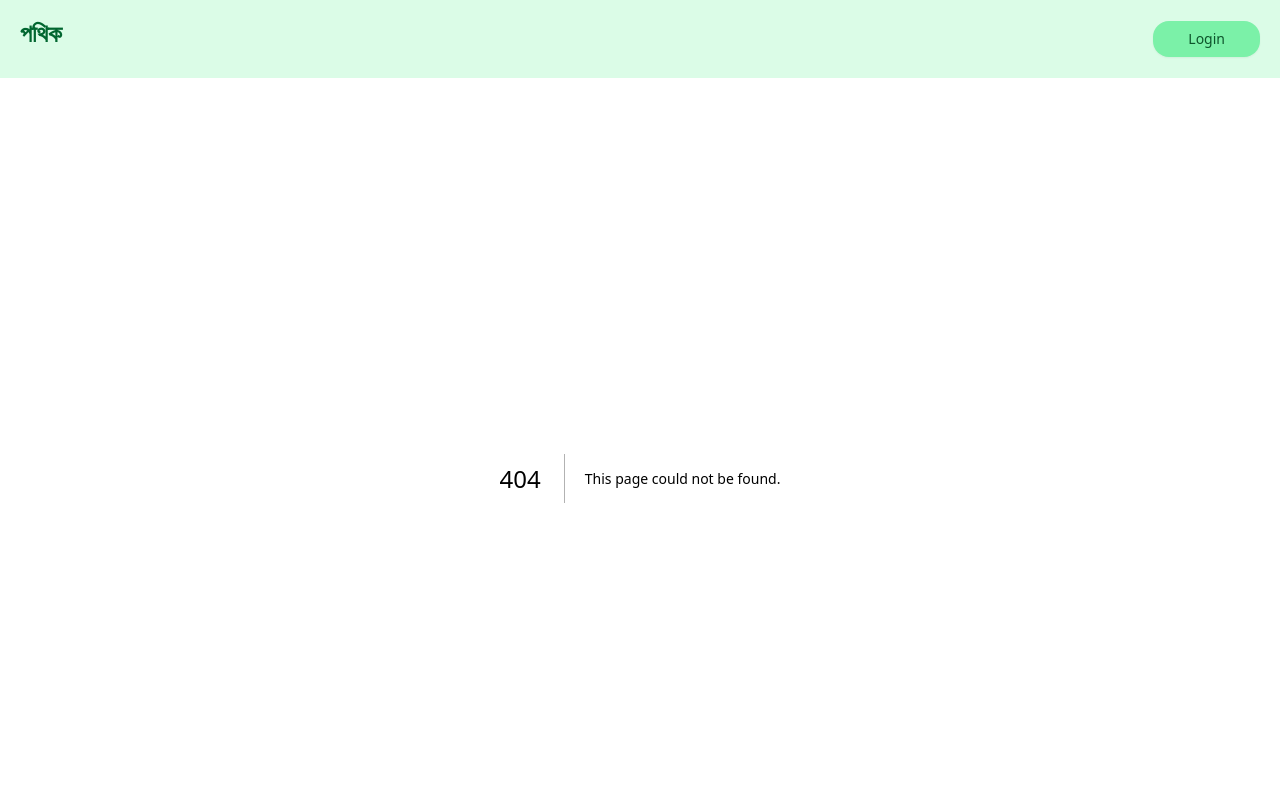
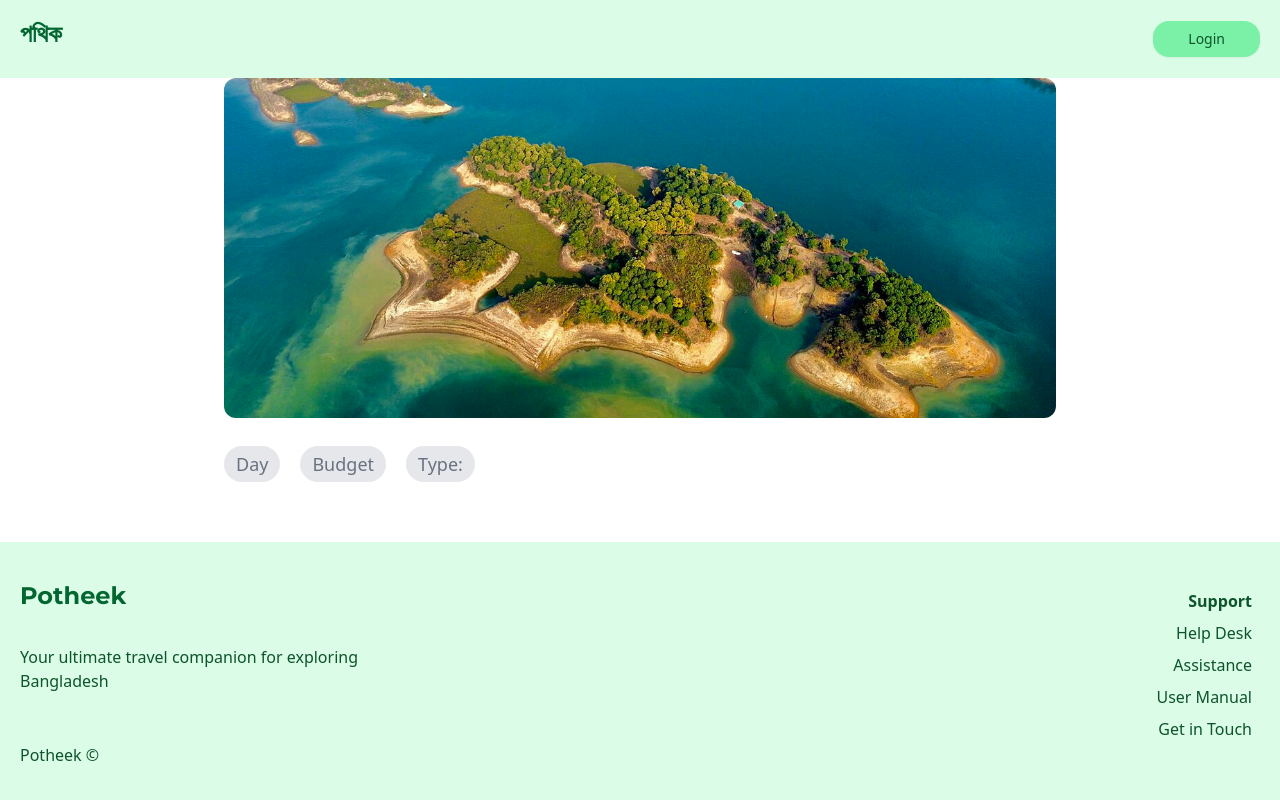
Before and after one commit to sadia-54/Ghure-Dekha, a Next.js app in the folder client/: page /viewtrip/1 in a window 1280 px wide. Before the commit this address had no page. Shown: the top 800 px of the page. Built offline with nearby package versions, Linux system fonts and the light colour scheme.

Commit message:
view trip page info section

```diff
--- a/client/src/app/homepage/page.tsx
+++ b/client/src/app/homepage/page.tsx
@@ -27,9 +27,21 @@ export default function page(){
       return
     }
 
+    // for dummy data
+    const userSelection = {
+      userSelection:{
+        location,
+        days,
+        budget,
+        travelPartner
+      },
+    }
+
+    localStorage.setItem('tripData', JSON.stringify({userSelection}))
+
     setError("")
 
-    router.push('/tripplanner')
+    router.push('/viewtrip/:tripid')
   }
 
   return (
--- a/client/src/app/tripplanner/page.tsx
+++ /dev/null
@@ -1,11 +0,0 @@
-'use client'
-
-export default function TripPlanner() {
-
-    return(
-        <div>
-
-        </div>
-    )
-
-}
--- /dev/null
+++ b/client/src/app/viewtrip/[tripid]/page.tsx
@@ -0,0 +1,41 @@
+'use client'
+
+import { useParams } from "next/navigation"
+import { useEffect, useState } from "react";
+import InfoSection from "../components/InfoSection";
+
+export default function Page() {
+
+    const {tripid} = useParams()
+    const [trip, setTrip] = useState<any>([])
+
+    // to get trip info from firebase
+    const GetTripData = async() => {
+
+    }
+
+    // to show dummy data
+    useEffect(() => {
+        const storedTrip = localStorage.getItem('tripData')
+
+        if(storedTrip){
+            const parsedTrip = JSON.parse(storedTrip)
+            console.log("Trip Loaded:", parsedTrip)
+            setTrip(parsedTrip)
+        } else{
+            console.log("No trip data")
+        }
+    }, [])
+
+    return(
+        <div className="p-10 md:px-20 lg:px-44 xl:px-56 pt-0">
+            {/* Information Section  */}
+            <InfoSection trip={trip} />
+
+            {/* Recommended Hotels  */}
+
+            {/* Daily Schedule  */}
+        </div>
+    )
+
+}
--- /dev/null
+++ b/client/src/app/viewtrip/components/InfoSection.tsx
@@ -0,0 +1,26 @@
+'use client'
+
+export default function InfoSection({trip}: {trip: any}) {
+
+    return (
+        <div>
+            <img src="/homepage.jpg" alt=""
+            className="h-[340px] w-full object-cover rounded-xl"
+            />
+
+            <div className="my-5 flex flex-col gap-2">
+                <h2 className="font-bold text-2xl text-green-900">
+                    {trip?.userSelection?.location}
+                </h2>
+                <div className="flex gap-5">
+                    <h2 className="p-1 px-3 bg-gray-200 rounded-full text-gray-500 text-xs md:text-lg"> {trip?.userSelection?.days} Day</h2>
+                    <h2 className="p-1 px-3 bg-gray-200 rounded-full text-gray-500 text-xs md:text-lg">Budget {trip?.userSelection?.budget}</h2>
+                    <h2 className="p-1 px-3 bg-gray-200 rounded-full text-gray-500 text-xs md:text-lg">Type: {trip?.userSelection?.travelPartner}</h2>
+
+                </div>
+            </div>
+
+        </div>
+    )
+
+}
```
Also changed, not shown: client/src/app/viewtrip/components/Hotels.tsx (added), client/src/app/viewtrip/components/TripSchedule.tsx (added).
